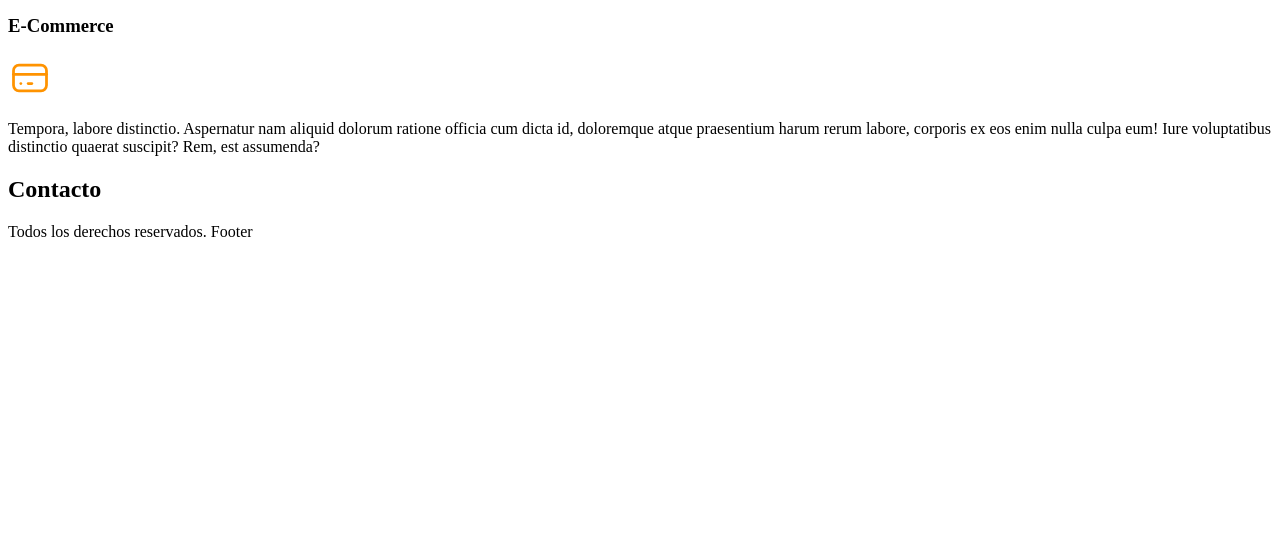
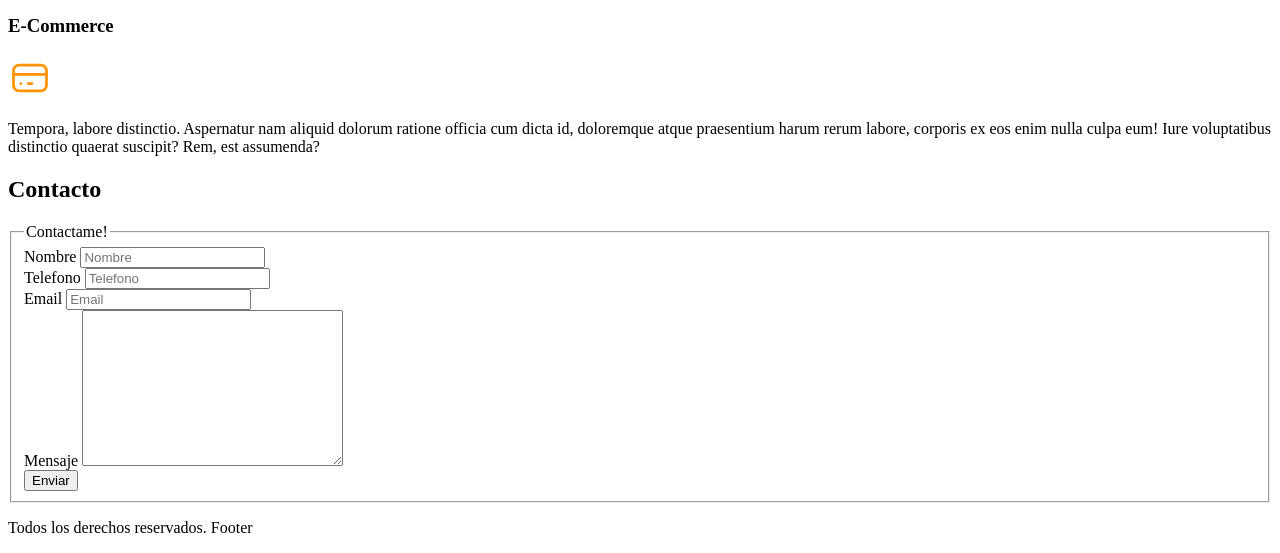
Before and after one commit to eferreyro/prueba-landing, a plain HTML site: page index.html in a window 1280 px wide. Shown: the part 705-1258 px from the top of the page. Before the commit the page ends 962 px from the top, so only its background shows below. Drawn offline with Linux system fonts and the light colour scheme.

Commit message:
Terminando Landing y Contacto

```diff
--- a/index.html
+++ b/index.html
@@ -171,6 +171,48 @@
     <!-- Contacto -->
     <section>
       <h2>Contacto</h2>
+      <form method="get" action="">
+        <fieldset>
+          <legend>Contactame!</legend>
+          <div>
+            <label for="">Nombre</label>
+            <input
+              class="form-control"
+              type="text"
+              name="nombre"
+              placeholder="Nombre"
+            />
+          </div>
+          <div>
+            <label for="">Telefono</label>
+            <input
+              class="form-control"
+              type="number"
+              name="celphone"
+              placeholder="Telefono"
+            />
+          </div>
+          <label for="">Email</label>
+          <input
+            class="form-control"
+            type="email"
+            name="email"
+            placeholder="Email"
+          />
+          <div>
+            <label for="">Mensaje</label>
+            <textarea name="" id="" cols="30" rows="10"></textarea>
+          </div>
+          <div>
+            <input
+              class="form-control"
+              type="submit"
+              name="submit"
+              value="Enviar"
+            />
+          </div>
+        </fieldset>
+      </form>
     </section>
     <!-- Fin Contacto -->
 
```
